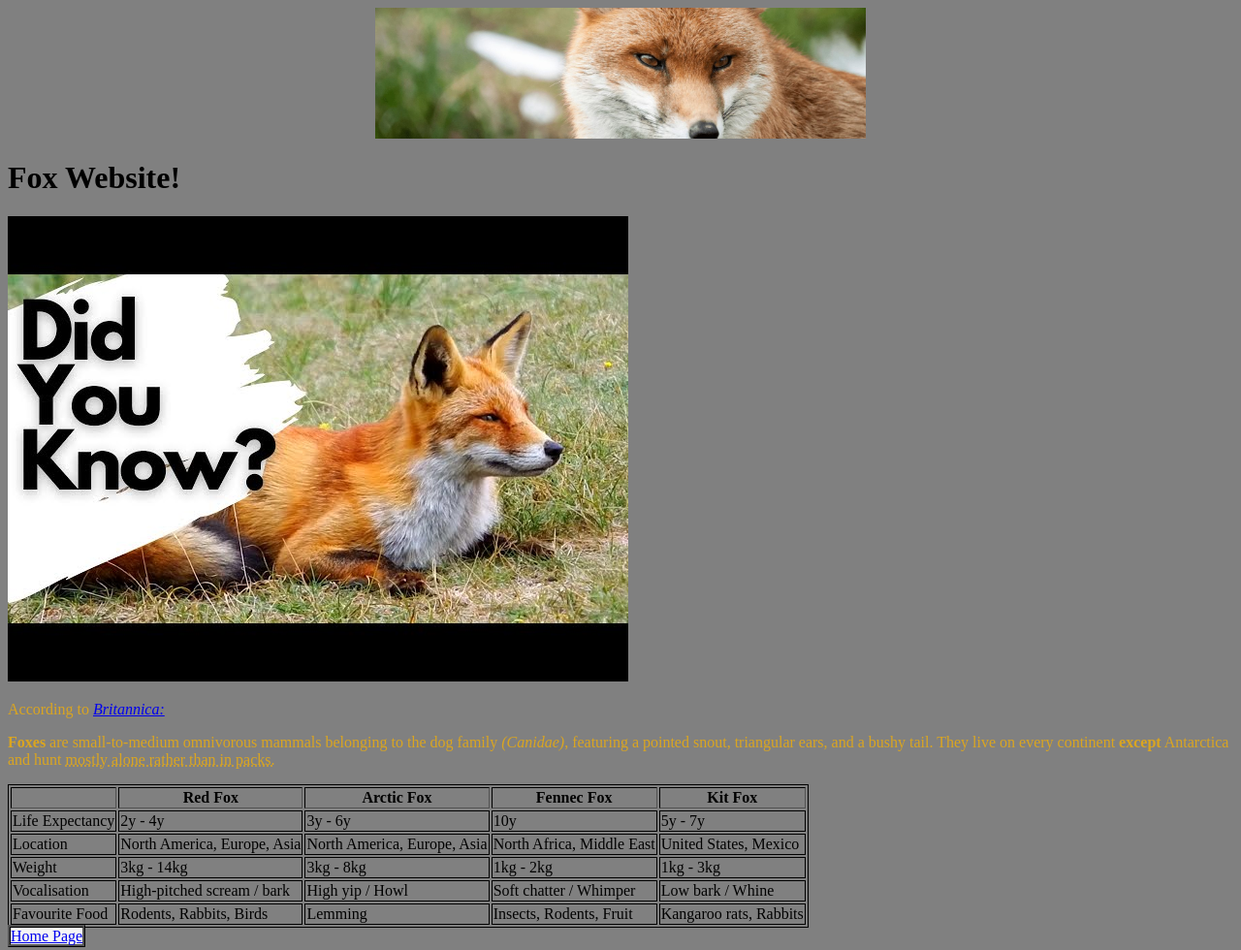
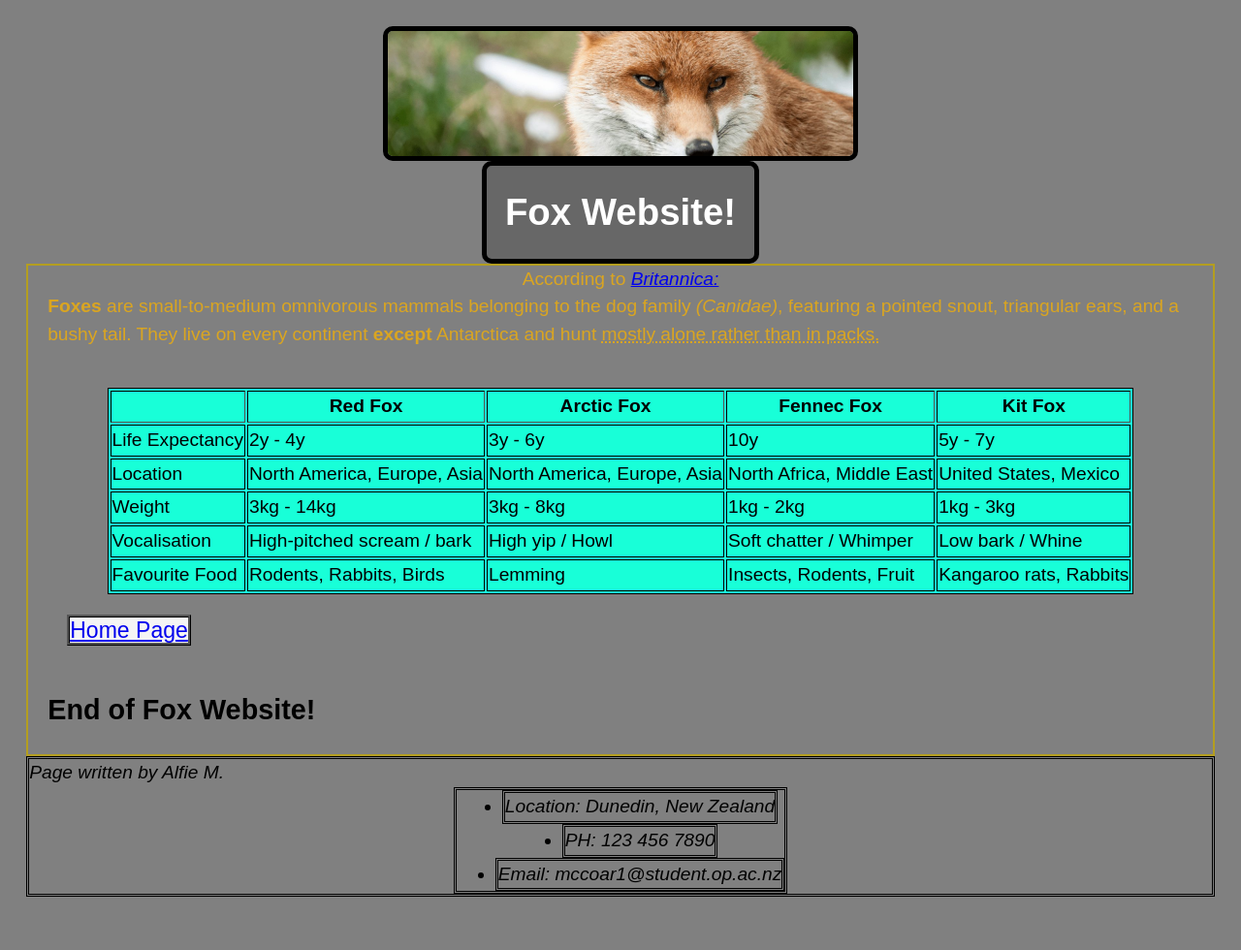
Before and after one commit to mccoar1/My-first-website, a plain HTML site: page First Website/Page2.html in a window 1280 px wide. Shown: the top 980 px of the page at 97% size. After the commit the page ends 953 px from the top, so only its background shows below. Drawn offline with Linux system fonts and the light colour scheme.

Commit message:
Updated work from class

```diff
--- a/First Website/Page2.html
+++ b/First Website/Page2.html
@@ -8,15 +8,18 @@
   </head>
   <body>
     <img id="banner" src="image/banner.jpg" alt="An image of a cute red fox" />
+    <div class ="header">
     <h1>Fox Website!</h1>
-    <img src="image/DYK.jpg" alt="An image of another cute red fox" />
+    </div>
     <!-- Paragraph with a link: -->
+     <div class="data">
     <p>According to <a href="https://www.britannica.com/animal/fox-mammal"><cite>Britannica:</cite></a></p>
     <p><strong>Foxes</strong> are small-to-medium omnivorous mammals belonging to the dog family <em>(Canidae)</em>,
       featuring a pointed snout, triangular ears, and a bushy tail.
       They live on every continent <strong>except</strong> Antarctica and hunt <abbr title="Reverend">mostly alone rather than in packs.</abbr></p>
       <!-- Table with a border -->
     <table border="1">
+      <div class="tableTitle">
       <tr>
         <!-- Table headers: -->
         <th>&nbsp;</th>
@@ -25,6 +28,7 @@
         <th>Fennec Fox</th>
         <th>Kit Fox</th>
       </tr>
+      </div>
       <tr>
         <!-- Table data: -->
         <td>Life Expectancy</td>
@@ -63,8 +67,11 @@
       </tr>
     </table>
     <!-- Takes user to home page: -->
+     <div class="button">
     <a id="nPage" href="index.html">Home Page</a>
+    </div>
     <h2>End of Fox Website!</h2>
+    </div>
     <address>
       Page written by Alfie M.
       <ul>
--- a/First Website/styles.css
+++ b/First Website/styles.css
@@ -1,5 +1,7 @@
 p {
+    width: fit-content;
     color:goldenrod;
+    margin: 0 auto;
 }
 
 body {
@@ -9,6 +11,8 @@ body {
 table, tr, td {
     border-style: groove;
     border-color: black;
+    margin: 0 auto;
+    background-color: #18ffd8;
 }
 
 #nPage {
@@ -17,16 +21,11 @@ table, tr, td {
     background-color: whitesmoke;
 }
 
-#banner {
-    display: block;
-    max-width: 40%;
-    height: auto;
+ol, ul, li {
     margin: 0 auto;
-}
-
-ol, ul, li {
     border-style: double;
     border-color: black;
+    width: fit-content;
 }
 
 address {
@@ -38,4 +37,87 @@ address {
     border-style: ridge;
     border-color: black;
     background-color: whitesmoke;
+    margin: 0 auto;
 }
+
+h1{
+    margin: 0 auto;
+    box-sizing: border-box;
+    padding: 0.5em;
+    border: 5px solid black;
+    border-radius: 10px;
+    width: fit-content;
+    text-align: center;
+}
+
+#banner{
+    margin: 0 auto;
+    width: fit-content;
+    box-sizing: border-box;
+    border: 5px solid black;
+    border-radius: 10px;
+    display: block;
+    max-width: 40%;
+    height: auto;
+}
+
+body {
+  padding: 1em;
+  font: 1.2em / 1.5 sans-serif;
+}
+
+* {
+  box-sizing: border-box;
+}
+
+.banner {
+  padding: 0.5em;
+}
+
+.banner {
+  border: 5px solid black;
+  border-radius: 10px;
+  background-size: cover;
+}
+
+h1 {
+  background-color: rgb(0 0 0 / 20%);
+  color: white;
+}
+
+.data {
+  padding: 0 20px;
+  height: calc(100% - 200px);
+  border: 2px solid #b49e20;
+  overflow: auto;
+}
+
+.button {
+  flex: 10;
+  height: 100%;
+  font-size: 1.2em;
+  color: white;
+}
+
+.button {
+  justify-content: space-around;
+  gap: 20px;
+  padding: 20px;
+  margin: 0 auto;
+}
+
+.img {
+  max-width: 25%;
+  height: auto;
+  margin: 0 auto;
+  padding: 0.5em;
+}
+
+.tableTitle {
+  padding: 20px;
+  font-style: italic;
+  caption-side: bottom;
+  color: #666666;
+  text-align: right;
+  letter-spacing: 1px;
+}
```
Also changed, not shown: First Website/index.html (+8 -0 lines).
